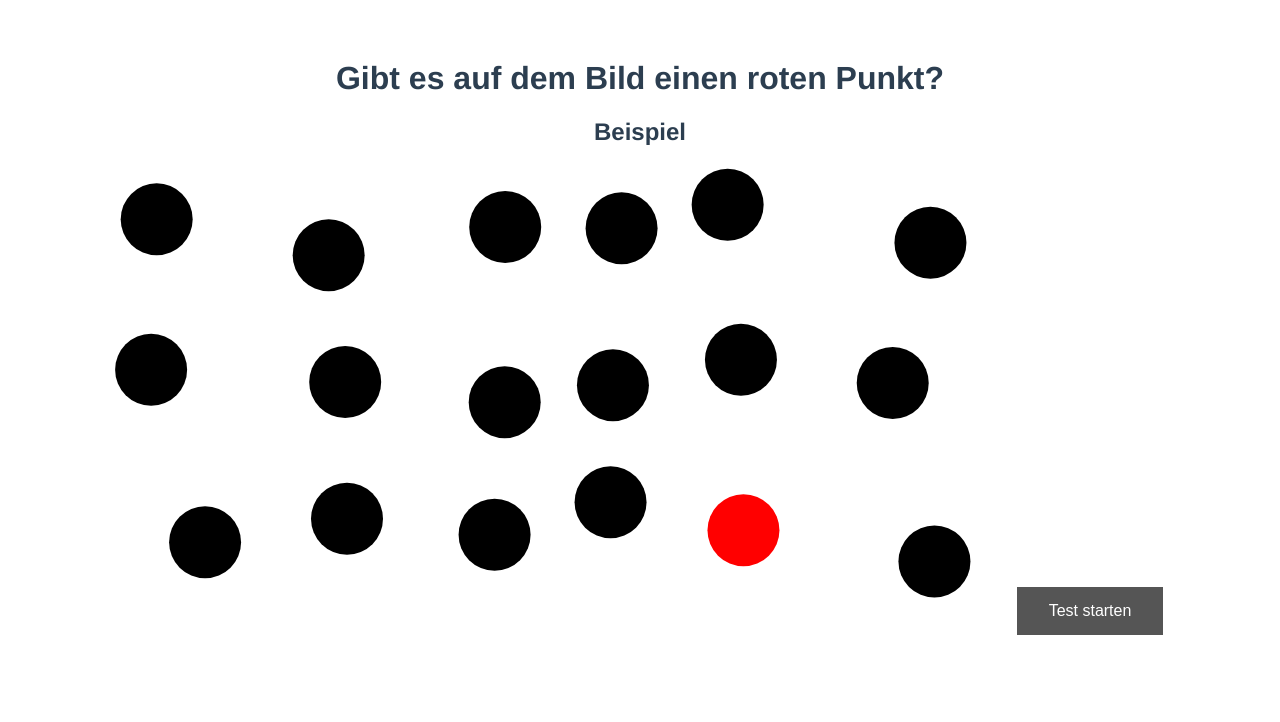
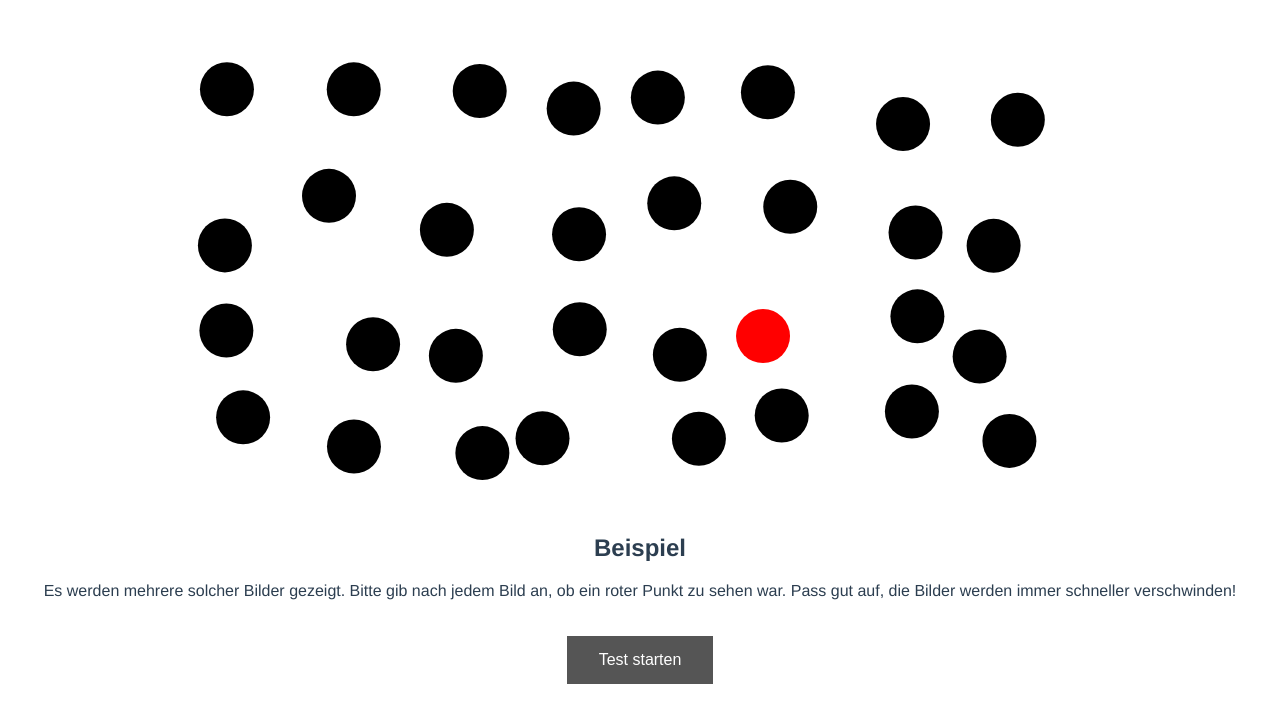
Before and after one commit to RomanKrajewski/visualization, a Vue app: page / in a window 1280 px wide. Shown: the top 722 px of the page. Built offline with nearby package versions, Linux system fonts and the light colour scheme.

Commit message:
implement the missing tests

```diff
--- a/public/index.html
+++ b/public/index.html
@@ -9,6 +9,9 @@
     <form name="test-result" method="post" data-netlify-honeypot="bot-field" data-netlify="true">
       <input type="hidden" name="form-name" value="test-result" />
       <input id="red-dot-test-result" name="redDotTestResult" type="hidden" value="2000">
+      <input id="more-red-dots-test-result" name="moreDotsTestResult" type="hidden" value="2000">
+      <input id="more-colors-test-result" name="moreColorsResult" type="hidden" value="2000">
+      <input id="square-test-result" name="squareTestResult" type="hidden" value="2000">
     </form>
   </head>
   <body>
--- a/src/App.vue
+++ b/src/App.vue
@@ -1,47 +1,89 @@
 <template>
   <div id="app">
-    <RedDotTest ref="redDotTest" v-on:test-result="onTestResult" v-on:start-test="startTest" :example-stage="true" />
-
+    <RedDotTest v-if="testRunning" ref="redDotTest" v-on:test-result="onTestResult" v-on:start-test="startTest" :current-test-stage="currentFeatureTest" :example-stage="exampleStage" />
+    <h3 v-if="!testRunning">Fertig!</h3>
   </div>
 </template>
 
 <script>
 import RedDotTest from './components/RedDotTest.vue'
-
 export default {
   name: 'App',
   components: {
-    RedDotTest
+    RedDotTest,
   },
   data: function () {
     return {
+      testRunning: true,
+      exampleStage:true,
+      currentFeatureTest: 0,
       currentTestIndex: 0,
-      nTestsPerTime: 2,
+      nTestsPerTime: 3,
       testedTimes: [2000, 1000, 500, 250, 125]
     };
+  },
+  computed:{
+    currentlyTestedTime: function () {
+      const index = Math.floor(this.currentTestIndex/this.nTestsPerTime)
+      return this.testedTimes[index]
+    },
+    previouslyTestedTime: function(){
+      const index = Math.floor(this.currentTestIndex/this.nTestsPerTime) - 1
+      if(index < 0){
+        return "over 2000"
+      }
+      return this.testedTimes[index]
+    }
   },
   methods:{
     onTestResult(result){
       if(result === "wrong"){
-        document.getElementById("red-dot-test-result").value = this.testedTimes[Math.floor(this.currentTestIndex/this.nTestsPerTime)]
-        document.forms["test-result"].submit()
+        this.saveResult();
       }
       if(result === "correct"){
         const nTotalTests = this.nTestsPerTime * this.testedTimes.length
-        this.currentTestIndex ++;
         if(this.currentTestIndex < nTotalTests){
           this.startTest(this.currentTestIndex)
         }
         else{
-          document.getElementById("red-dot-test-result").value = this.testedTimes[this.testedTimes.length-1]
-          document.forms["test-result "].submit()
+          this.saveResult()
         }
       }
     },
     startTest(testIndex){
       this.currentTestIndex = testIndex;
-      this.$refs.redDotTest.exampleStage = false;
-      this.$refs.redDotTest.startTest(this.testedTimes[Math.floor(this.currentTestIndex/this.nTestsPerTime)]);
+      this.exampleStage = false;
+      this.$refs.redDotTest.startTest(this.currentlyTestedTime);
+      this.currentTestIndex ++;
+    },
+    saveResult(){
+      switch (this.currentFeatureTest) {
+        case 0:
+          document.getElementById("red-dot-test-result").value = this.previouslyTestedTime
+          break;
+        case 1:
+          document.getElementById("more-red-dots-test-result").value = this.previouslyTestedTime
+          break;
+        case 2:
+          document.getElementById("more-colors-test-result").value = this.previouslyTestedTime
+          break;
+        case 3:
+          document.getElementById("square-test-result").value = this.previouslyTestedTime
+          break;
+      }
+      this.currentFeatureTest ++;
+      if(this.currentFeatureTest > 3){
+        this.submitFinalResult()
+      }else{
+        this.$nextTick(() => {
+          this.$refs.redDotTest.render(true);
+        })
+        this.exampleStage = true;
+      }
+    },
+    submitFinalResult(){
+      this.testRunning = false;
+      document.forms["test-result"].submit()
     }
   }
 }
@@ -56,4 +98,17 @@ export default {
   color: #2c3e50;
   margin-top: 60px;
 }
+
+button {
+  background-color: #555555; /* Green */
+  border: none;
+  color: white;
+  padding: 15px 32px;
+  text-align: center;
+  text-decoration: none;
+  display: inline-block;
+  font-size: 16px;
+  margin: 20px;
+}
+
 </style>
--- a/src/components/RedDotTest.vue
+++ b/src/components/RedDotTest.vue
@@ -1,12 +1,16 @@
 <template>
     <div class="redDotTest">
-        <h1>Gibt es auf dem Bild einen roten Punkt?</h1>
-        <h2 v-show="exampleStage">Beispiel</h2>
         <canvas v-show="showCanvas" ref="imagecanvas" v-bind:width="canvasWidth" v-bind:height="canvasHeight"
                 id="canvas"></canvas>
+        <h2 v-show="exampleStage">Beispiel</h2>
+        <p v-show="exampleStage">Es werden mehrere solcher Bilder gezeigt. Bitte gib nach jedem Bild an, ob ein roter Punkt zu sehen war.
+            Pass gut auf, die Bilder werden immer schneller verschwinden!
+        </p>
         <button v-show="exampleStage" v-on:click="$emit('start-test', 0)" >Test starten</button>
+        <h1 v-show="!exampleStage && !showCanvas" >War eben ein Roter Punkt zu sehen?</h1>
         <button v-show="!exampleStage && !showCanvas" v-on:click="yesClicked" >Ja</button>
         <button v-show="!exampleStage && !showCanvas" v-on:click="noClicked">Nein</button>
+        <button v-show="!exampleStage && !showCanvas" v-on:click="dontKnowClicked">Keine Ahnung </button>
     </div>
 </template>
 
@@ -14,7 +18,8 @@
     export default {
         name: 'RedDotTest',
         props: {
-            exampleStage: Boolean
+            exampleStage: Boolean,
+            currentTestStage: Number
         },
         data: function () {
             return {
@@ -36,7 +41,8 @@
             scaleToCanvas: function(x){
                 return x/100*this.canvasWidth
             },
-            showCircles: function (showRed, radius) {
+            showCircles: function (showRed,showMultipleColors, showSquares, radius) {
+                const colorPalette = ["#cc1ea1", "#0feca4", "#ba9075", "#c68648", "#fdc0ea", "#5042b1", "#7fe828", "#e70af2", "#ebd846", "#724c9c", "#e3e7e4", "#d7f4bb", "#3fa730", "#494a7d", "#2596fa", "#6aa3be"]
                 function getRandomInt(max) {
                     return Math.floor(Math.random() * Math.floor(max));
                 }
@@ -56,13 +62,26 @@
                           this.ctx.fillStyle = "red"
                         }
                         else{
+                            if(showMultipleColors){
+                                this.ctx.fillStyle = colorPalette[getRandomInt(colorPalette.length - 1)]
+                            }
+                            else {
                                 this.ctx.fillStyle = "black"
                             }
+                        }
+                        if(showSquares && Math.random() < 0.5 && !(i===redX) && ! (j===redY)){
+                            this.ctx.fillStyle = "red";
+                            this.ctx.fillRect(this.scaleToCanvas(distanceBetweenCircles * (i+1) - Math.random() * randomFactor - radius),
+                                this.scaleToCanvas(distanceBetweenCircles * (j+1) - Math.random() * randomFactor - radius),
+                                this.scaleToCanvas(2*radius), this.scaleToCanvas(2*radius))
+                        }
+                        else{
                             this.ctx.beginPath();
                             this.ctx.arc(this.scaleToCanvas(distanceBetweenCircles * (i+1) - Math.random() * randomFactor - radius),
                                 this.scaleToCanvas(distanceBetweenCircles * (j+1) - Math.random() * randomFactor - radius),
                                 this.scaleToCanvas(radius), 0, Math.PI * 2, true);
                             this.ctx.fill();
+                        }
                     }
                 }
             },
@@ -74,10 +93,25 @@
             },
             startTest: function(showForMs){
                 this.showRed = Math.random() < 0.5;
+                this.render(this.showRed)
+                setTimeout(() => { this.showCanvas = false}, showForMs);
+            },
+            render: function(showRed){
                 this.ctx.clearRect(0, 0, this.canvasWidth, this.canvasHeight);
-                this.showCircles(this.showRed, 3)
+                switch(this.currentTestStage){
+                    case 0:
+                        this.showCircles(showRed, false,false, 3)
+                        break;
+                    case 1:
+                        this.showCircles(showRed,false,false, 1)
+                        break;
+                    case 2:
+                        this.showCircles(showRed, true,false, 3)
+                        break;
+                    case 3:
+                        this.showCircles(showRed, false,true, 3)
+                }
                 this.showCanvas = true;
-                setTimeout(() => { this.showCanvas = false}, showForMs);
             },
             yesClicked: function(){
                 if(this.showRed){
@@ -94,14 +128,16 @@
                 else{
                     this.$emit("test-result","correct");
                 }
+            },
+            dontKnowClicked: function(){
+                this.$emit("test-result", "wrong");
             }
         },
         mounted: function () {
             this.handleResize()
             this.$nextTick(() => {
-                this.showCircles(this.showRed,4);
+                this.render(true);
             })
-            this.showCanvas = true;
         }
     }
 
@@ -112,16 +148,6 @@
     h3 {
         margin: 40px 0 0;
     }
-    button {
-        background-color: #555555; /* Green */
-        border: none;
-        color: white;
-        padding: 15px 32px;
-        text-align: center;
-        text-decoration: none;
-        display: inline-block;
-        font-size: 16px;
-        margin: 5px;
-    }
+
 
 </style>
```
Lines whose indentation alone changed are shown as unchanged.
